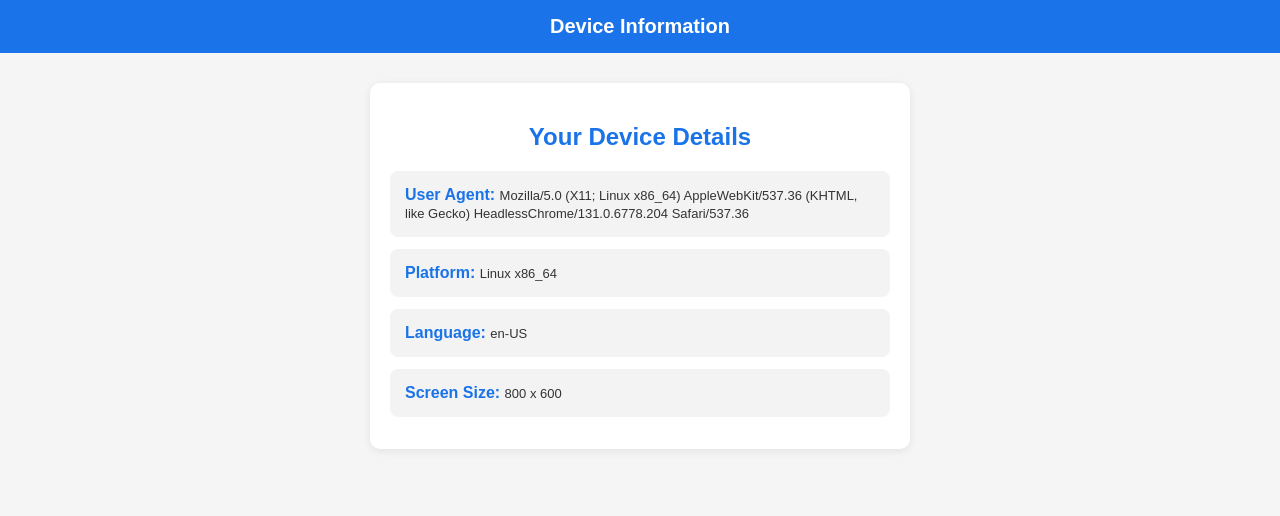
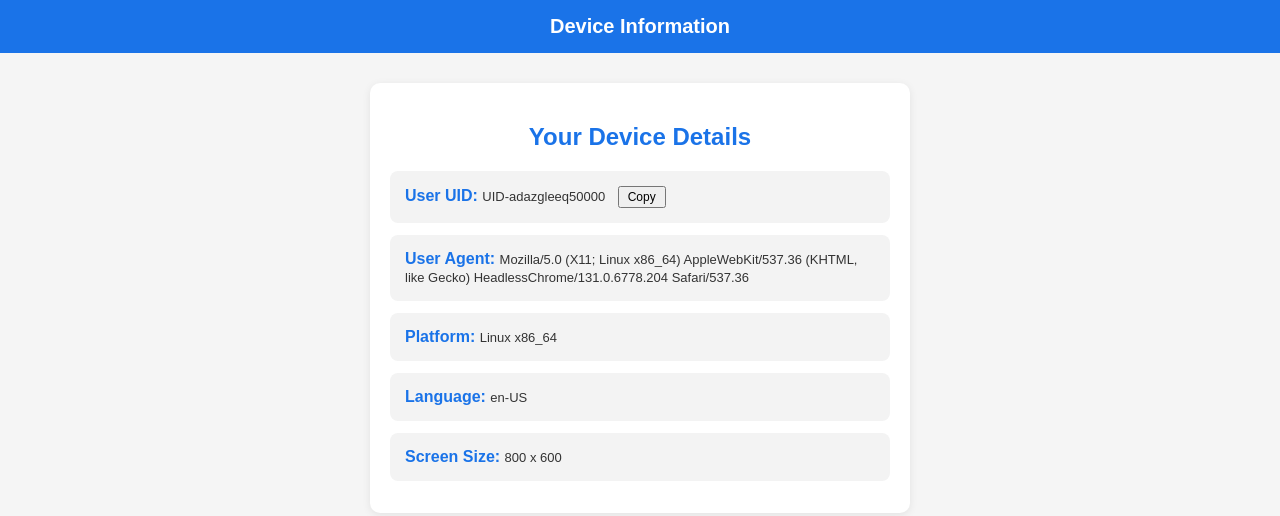
Before and after one commit to realpaygo/test, a plain HTML site: page deviceinfo.html in a window 1280 px wide. Drawn offline with Linux system fonts and the light colour scheme.

Commit message:
Add persistent user UID with copy button to device info page

```diff
--- a/deviceinfo.html
+++ b/deviceinfo.html
@@ -20,6 +20,11 @@
   <div class="container">
     <h2>Your Device Details</h2>
     <ul class="info-list">
+      <li class="info-item">
+        <span class="info-label">User UID:</span>
+        <span class="info-value" id="uid"></span>
+        <button id="copyUidBtn" style="margin-left:8px;padding:2px 8px;font-size:12px;cursor:pointer;">Copy</button>
+      </li>
       <li class="info-item"><span class="info-label">User Agent:</span> <span class="info-value" id="ua"></span></li>
       <li class="info-item"><span class="info-label">Platform:</span> <span class="info-value" id="platform"></span></li>
       <li class="info-item"><span class="info-label">Language:</span> <span class="info-value" id="lang"></span></li>
@@ -27,6 +32,21 @@
     </ul>
   </div>
   <script>
+    // Generate or get persistent UID
+    function getOrCreateUID() {
+      let uid = localStorage.getItem('userUID');
+      if (!uid) {
+        uid = 'UID-' + Math.random().toString(36).substr(2, 9) + Date.now().toString().slice(-5);
+        localStorage.setItem('userUID', uid);
+      }
+      return uid;
+    }
+    document.getElementById('uid').textContent = getOrCreateUID();
+    document.getElementById('copyUidBtn').onclick = function() {
+      navigator.clipboard.writeText(document.getElementById('uid').textContent);
+      this.textContent = 'Copied!';
+      setTimeout(() => { this.textContent = 'Copy'; }, 1200);
+    };
     document.getElementById('ua').textContent = navigator.userAgent;
     document.getElementById('platform').textContent = navigator.platform;
     document.getElementById('lang').textContent = navigator.language;
```
Also changed, not shown: index.html (+0 -3 lines), settings.html (+12 -0 lines).
